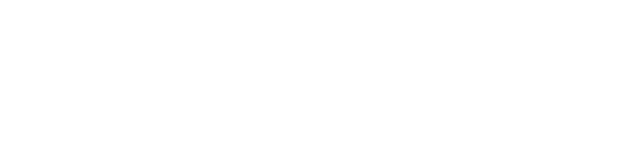
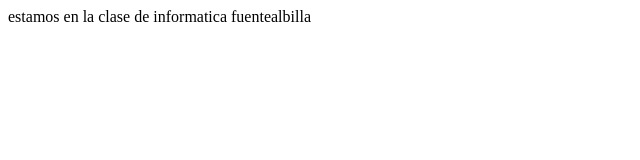
Before and after one commit to juancdv94/capitulo3, a plain HTML site: page titulo.htm in a window 1280 px wide. Shown: the whole page, without its empty margins (0-640 px from the left). Drawn offline with Linux system fonts and the light colour scheme.

Commit message:
Update titulo.htm

```diff
--- a/titulo.htm
+++ b/titulo.htm
@@ -3,6 +3,7 @@
 		<title> Mi p&aacute;gina web </title>
 	</head>
 	<body>
+		estamos en la clase de informatica fuentealbilla
 	</body>
 
 </html>
```
